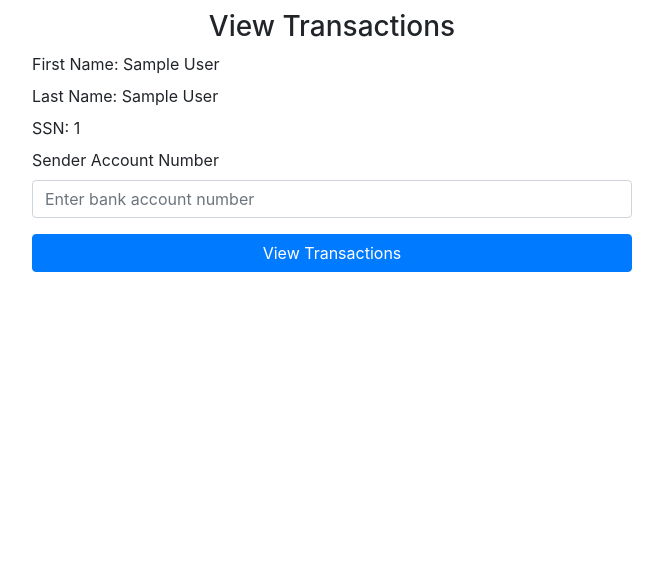
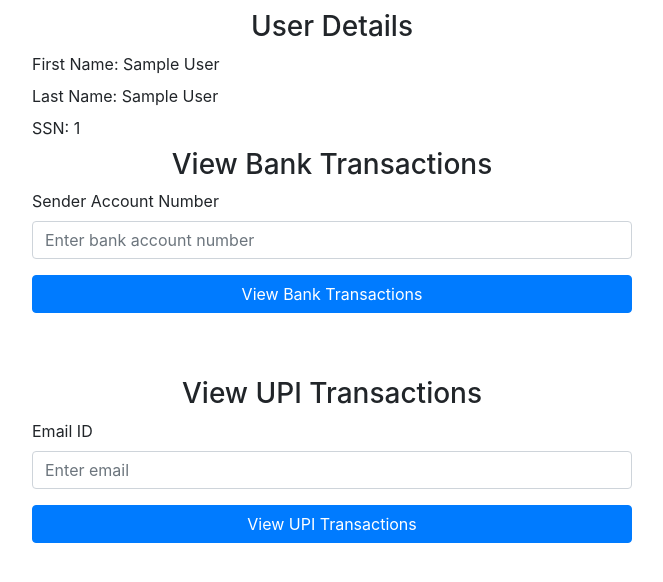
Before and after one commit to Paarthvi/upisystem, a Flask app: page /viewTransaction in a window 1280 px wide. Shown: the part 56-638 px from the top of the page, without its empty margins (308-971 px from the left). Run offline with Flask 2, Linux system fonts and the light colour scheme; the visitor is signed in with stand-in values (Sample User, id 1); some libraries are stand-ins or nearby versions.

Commit message:
view transactions updated

```diff
--- a/dbms/website/templates/viewTransaction.html
+++ b/dbms/website/templates/viewTransaction.html
@@ -3,8 +3,7 @@
 
 {%block content%}
 <form method = "POST">
-    <h3 align = "center"> View Transactions</h3>
-    <div class ="form-group">
+    <h3 align = "center"> User Details </h3>
     <label>First Name:</label>
     <label>{{firstName}}</label>
     <br />
@@ -14,6 +13,8 @@
     <label>SSN:</label>
     <label>{{ssn}}</label>
     <br />
+    <h3 align = "center"> View Bank Transactions</h3>
+    <div class ="form-group">
         <label for="bankAccountNumber">Sender Account Number</label>
         <input
                 type="bankAccountNumber"
@@ -23,6 +24,21 @@
                 placeholder="Enter bank account number"
         />
     </div>
-    <button id = "viewTransaction" type="viewTransaction" class="btn btn-primary">View Transactions</button>
+    <button id = "viewBankTransaction" type="viewBankTransaction" class="btn btn-primary">View Bank Transactions</button>
+</form>
+<br />
+<form method = "POST">
+    <h3 align = "center"> View UPI Transactions</h3>
+    <div class ="form-group">
+        <label for="email">Email ID</label>
+        <input
+                type="email"
+                class="form-control"
+                id="email"
+                name="email"
+                placeholder="Enter email"
+        />
+    </div>
+    <button id = "viewUPITransaction" type="viewUPITransaction" class="btn btn-primary">View UPI Transactions</button>
 </form>
 {%endblock%}
--- a/dbms/website/viewTransaction.py
+++ b/dbms/website/viewTransaction.py
@@ -16,11 +16,12 @@ def viewDetails():
                                ssn=session['ssn'],)
     if request.method == 'POST':
         accountNumber = request.form.get('bankAccountNumber')
+        emailID = request.form.get('email')
         if len(accountNumber)!=10:
             flash("Account number should be 10 characters", category='error')
         cursor.callproc("viewTransaction", (accountNumber,))
         for result in cursor.stored_results():
-            all_rows=result.fetchall()
+            all_rows = result.fetchall()
         table = """<table>
                 <tr>
                     <th>Bank Transaction ID</th>
@@ -44,6 +45,39 @@ def viewDetails():
         table += "</table>"
         # return table
         return render_template("displayTransactions.html", length=len(all_rows), table_list=all_rows)
+
+@viewtransactions.route('/viewTransaction', methods =['GET','POST'])
+def viewUPItransactions():
+    if request.method == 'POST':
+        emailID = request.form.get('email')
+        cursor.callproc("viewUPITransaction", (emailID,))
+        for result in cursor.stored_results():
+            all_rows = result.fetchall()
+        table = """<table>
+                <tr>
+                    <th>UPI Transaction ID</th>
+                    <th>Balance </th>
+                    <th>Bank Transaction ID</th>
+                    <th>Transaction Type</th>
+                    <th>Personal Account</th>
+                    <th>Sender/Receiver Account</th>
+                    <th>Transaction Date</th>
+                    <th>Transaction Value</th>
+                </tr>\n"""
+        for i in all_rows:
+            table += f"""<tr>
+                    <td>{i[0]}</td>
+                    <td>{i[1]}</td>
+                    <td>{i[2]}</td>
+                    <td>{i[3]}</td>
+                    <td>{i[4]}</td>
+                    <td>{i[5]}</td>
+                    <td>{i[6]}</td>
+                    <td>{i[7]}</td>
+                </tr>\n"""
+        table += "</table>"
+        # return table
+        return render_template("displayUPITransactions.html", length=len(all_rows), table_list=all_rows)
 #
 # @viewtransactions.route('/transactionDetails',methods = ['GET'])
 # def transactionDetails():
```
Also changed, not shown: dbms/website/templates/displayUPITransactions.html (added, +29 -0 lines). Lines whose indentation alone changed are shown as unchanged.
